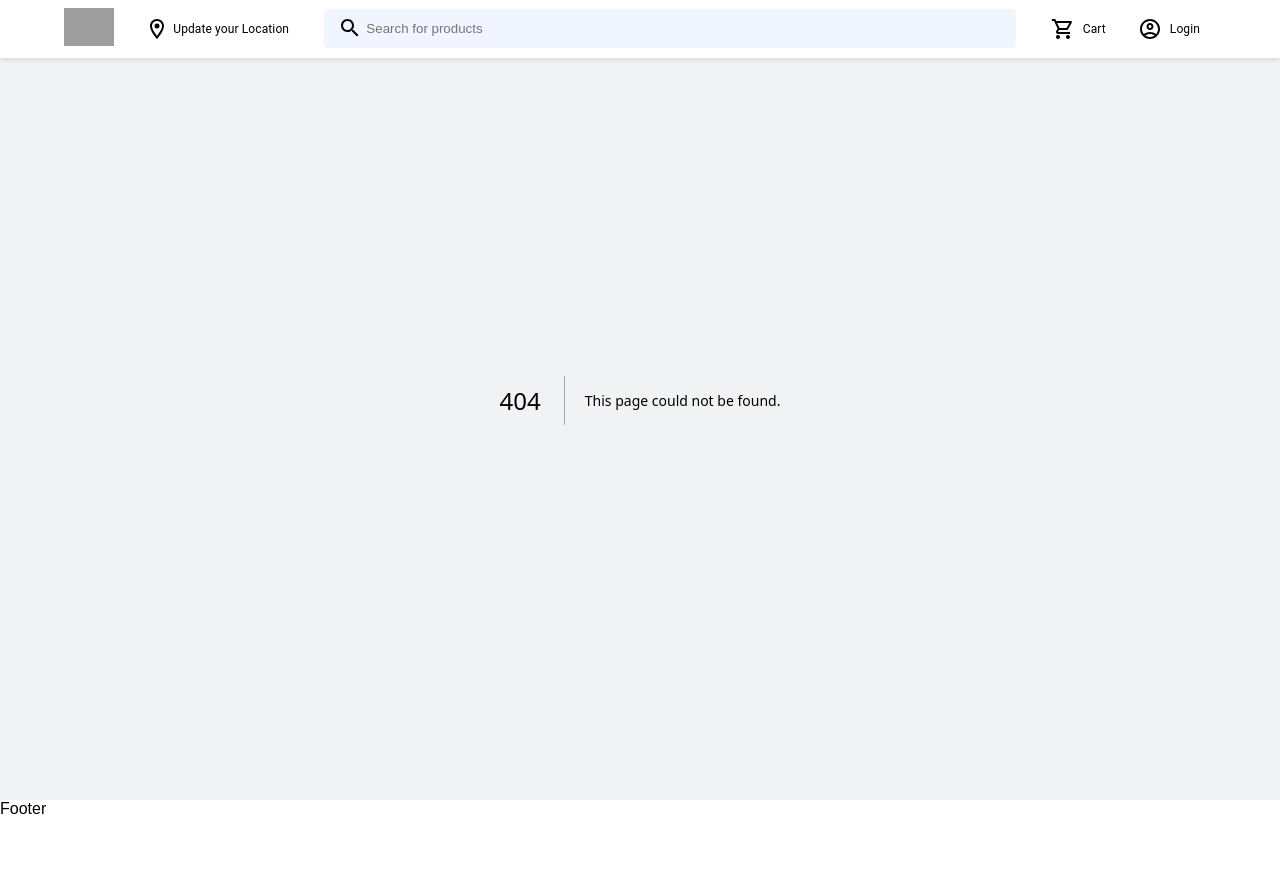
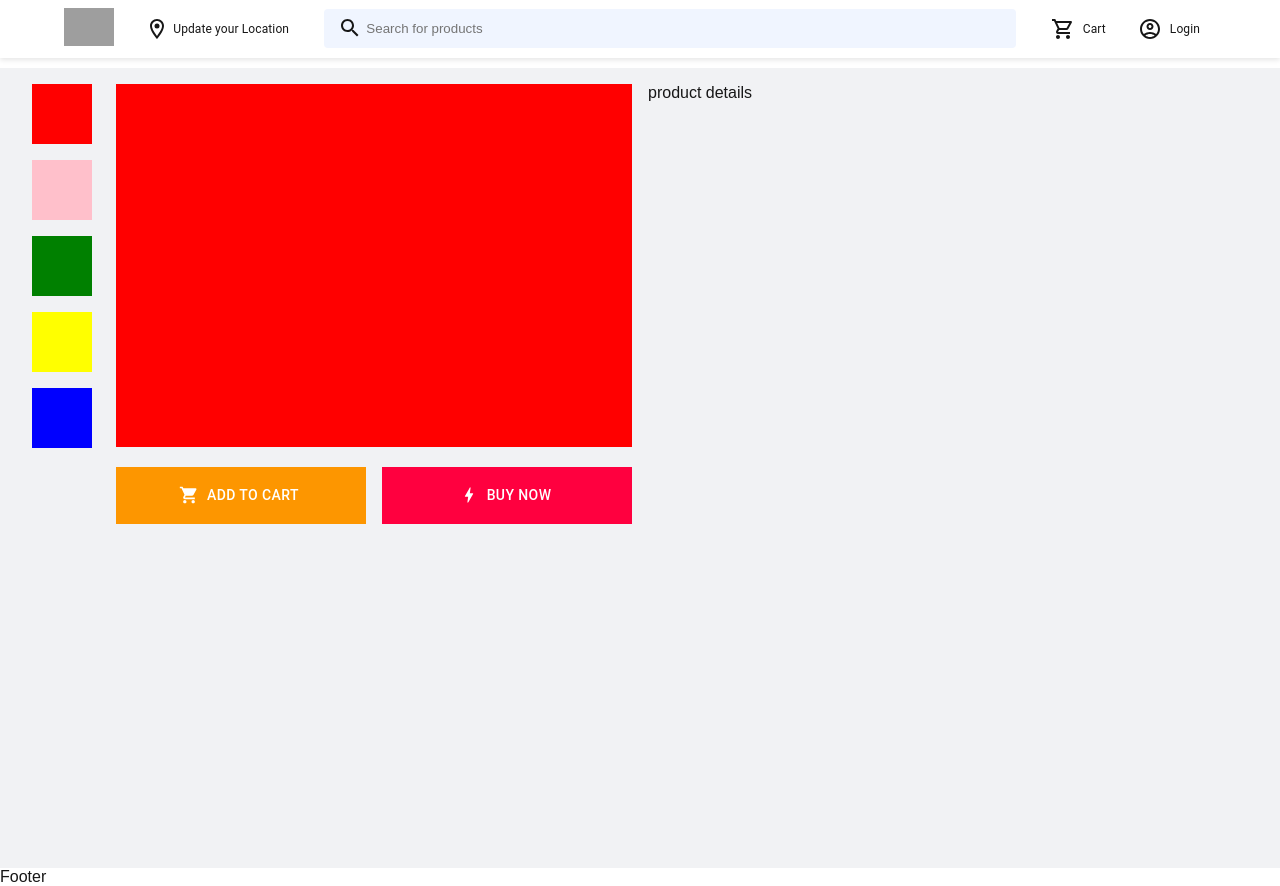
Before and after one commit to shivam30072/ww-com, a Next.js app: page /product/10 in a window 1280 px wide. Before the commit this address had no page. Before the commit the page ends 818 px from the top, so only its background shows below. Built offline with nearby package versions, Linux system fonts and the light colour scheme; grey boxes are pictures that could not be loaded.

Commit message:
added images on product page

```diff
--- a/src/app/components/home/ProductCard.tsx
+++ b/src/app/components/home/ProductCard.tsx
@@ -3,6 +3,7 @@ import { addToCart } from "@/lib/features/CartSlice";
 import { useAppDispatch, useAppSelector } from "@/lib/hooks";
 import { CurrencyRupee, ShoppingCart } from "@mui/icons-material";
 import { Box, Typography, Button } from "@mui/material";
+import Link from "next/link";
 import { useState } from "react";
 
 type productDataProp = {
@@ -36,6 +37,7 @@ const ProductCard = ({ productData }: productDataProp) => {
         transition: "transform 0.3s ease, box-shadow 0.3s ease",
         "&:hover": {
           transform: "scale(1.05)",
+          boxShadow: "0px 4px 15px rgba(0, 0, 0, 0.2)",
         },
         "&::after": {
           content: '""',
@@ -54,6 +56,7 @@ const ProductCard = ({ productData }: productDataProp) => {
       }}
     >
       {/* Product Image */}
+      <Link href={`/product/${productData.id}`} passHref>
         <Box
           sx={{
             width: "100%",
@@ -66,7 +69,7 @@ const ProductCard = ({ productData }: productDataProp) => {
             style={{ width: "100%", height: 300, objectFit: "contain" }}
           />
         </Box>
-
+      </Link>
       {/* Buttons (Add to Cart & Buy Now) */}
       {hovered && (
         <Box
--- /dev/null
+++ b/src/app/product/[id]/page.tsx
@@ -0,0 +1,87 @@
+"use client";
+
+import { ShoppingCart } from "@mui/icons-material";
+import BoltIcon from "@mui/icons-material/Bolt";
+import { Box, Button, Grid2 } from "@mui/material";
+import { usePathname } from "next/navigation";
+import { useState } from "react";
+
+export default function ProductPage() {
+  const pathname = usePathname();
+  const productId = pathname.split("/")[2];
+  const images = ["red", "pink", "green", "yellow", "blue"];
+
+  const [currentImage, setCurrentImage] = useState<string>(images[0]);
+
+  return (
+    <Box mt={8.5} p={2} minHeight={"100vh"}>
+      <Grid2 container spacing={2}>
+        <Grid2
+          size={{ xs: 12, sm: 6 }}
+          sx={{
+            display: "flex",
+            flexDirection: { xs: "column-reverse", sm: "row" },
+            gap: { xs: 0, sm: 3 },
+          }}
+        >
+          <Box
+            display={"flex"}
+            flexDirection={{ xs: "row", sm: "column" }}
+            gap={2}
+          >
+            {images.map((image) => (
+              <Box
+                onMouseEnter={() => setCurrentImage(image)}
+                key={image}
+                bgcolor={image}
+                width={"60px"}
+                height={"60px"}
+              >
+                {/* image will be here */}
+              </Box>
+            ))}
+          </Box>
+          <Box width={"100%"} height={"400px"}>
+            <Box width={"100%"} height={"363px"} bgcolor={currentImage}>
+              {/* image will be here */}
+            </Box>
+            <Box
+              width={"100%"}
+              display={"flex"}
+              gap={2}
+              py={2.5}
+              mt={{ xs: 12, sm: 0 }}
+            >
+              <Button
+                startIcon={<ShoppingCart />}
+                sx={{
+                  width: "50%",
+                  borderRadius: 0,
+                  backgroundColor: "#fd9600",
+                  color: "#fff",
+                  py: 2,
+                }}
+              >
+                Add to Cart
+              </Button>
+              <Button
+                startIcon={<BoltIcon />}
+                sx={{
+                  width: "50%",
+                  borderRadius: 0,
+                  backgroundColor: "#FF003F",
+                  color: "#fff",
+                }}
+              >
+                Buy Now
+              </Button>
+            </Box>
+          </Box>
+        </Grid2>
+        <Grid2 size={{ xs: 12, sm: 6 }}>
+          <Box>product details</Box>
+        </Grid2>
+      </Grid2>
+    </Box>
+  );
+}
```
Lines whose indentation alone changed are shown as unchanged.
